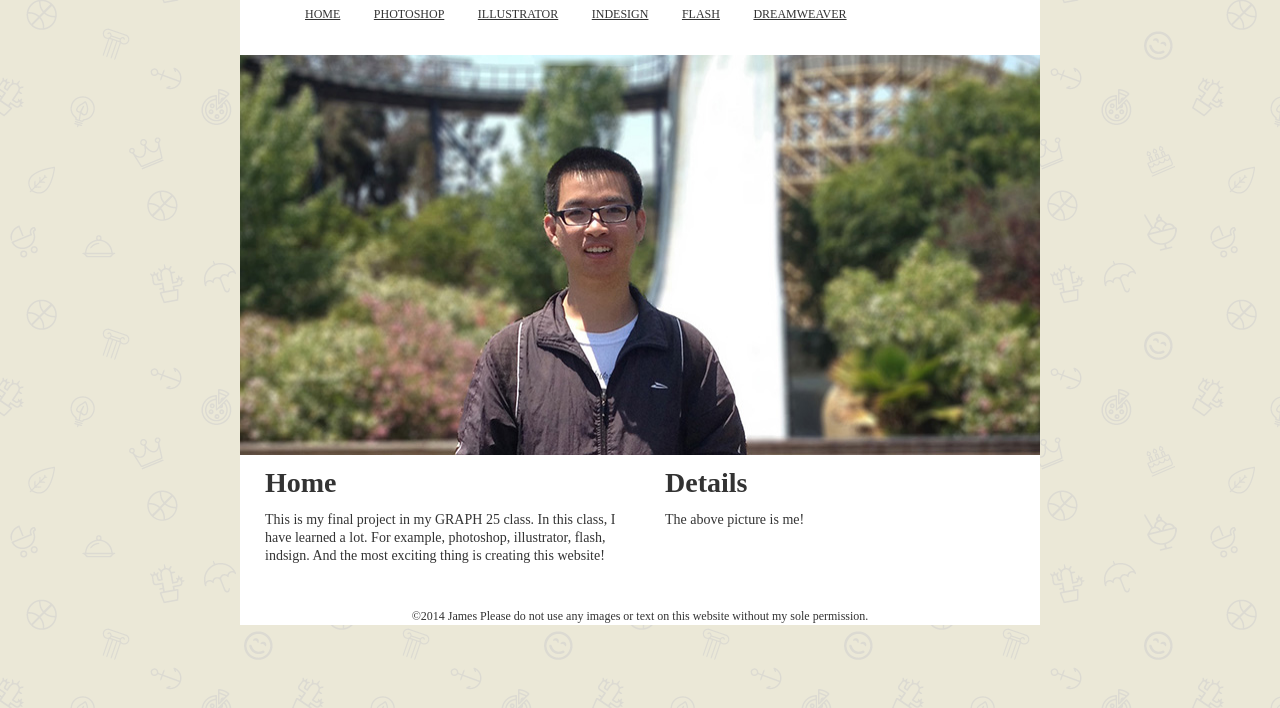
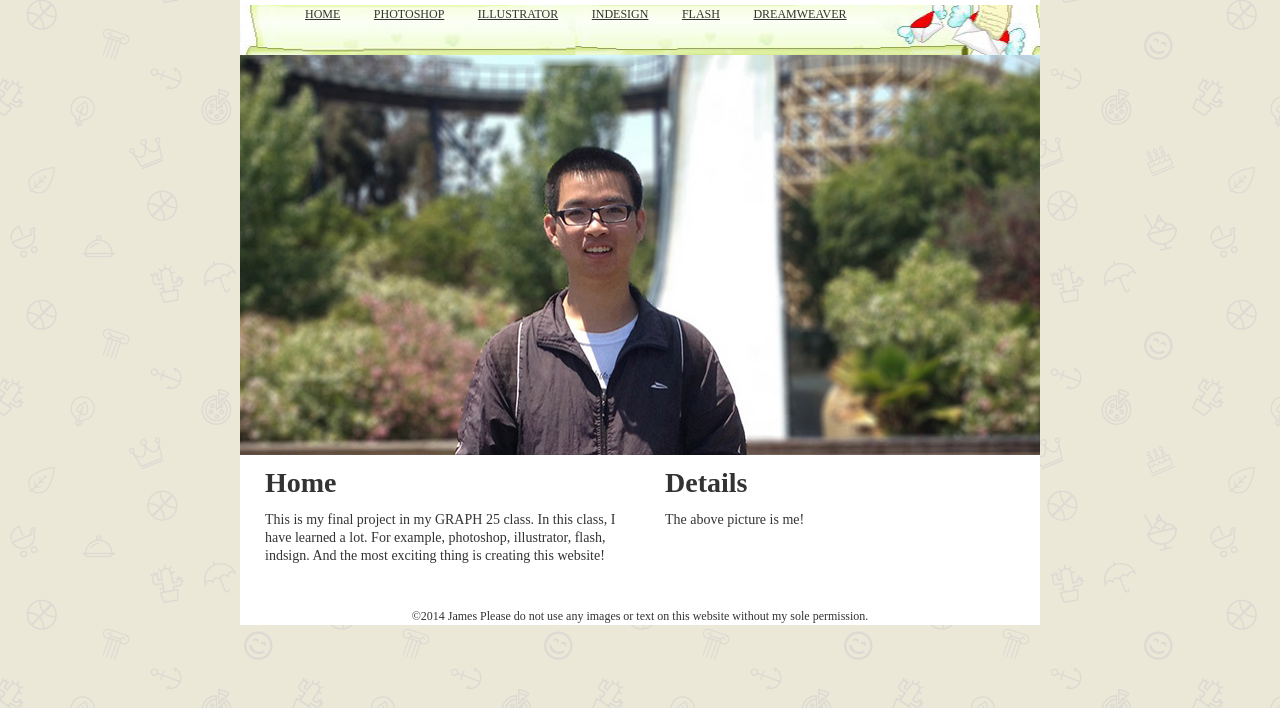
Before and after one commit to JamesHuangUC/ccsf2014.github.io, a plain HTML site: page index.html in a window 1280 px wide. Shown: the part 92-800 px from the top of the page. Drawn offline with Linux system fonts and the light colour scheme; a web font is replaced by a local one.

Commit message:
nag final path changed
nav final path changed

```diff
--- a/css/style2.css
+++ b/css/style2.css
@@ -47,7 +47,7 @@ li {
 .nav {
 	width: 750px;
 	height: 50px;
-	background:url(../images/nav.jpg);
+	background:url(../images/final/nav.jpg);
 	background-repeat: repeat-x;
 	padding-right: 25px;
 	padding-left: 25px;
```
